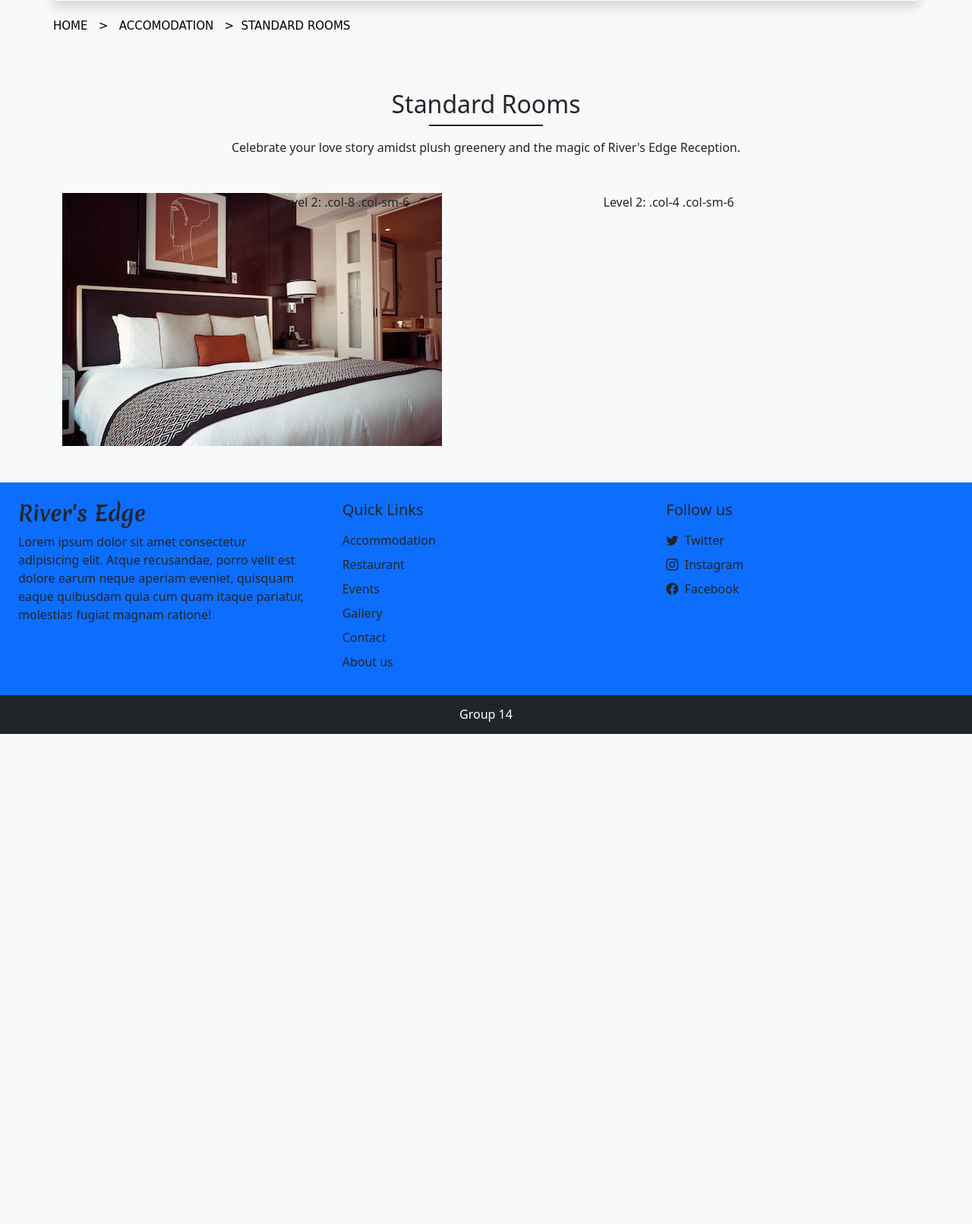
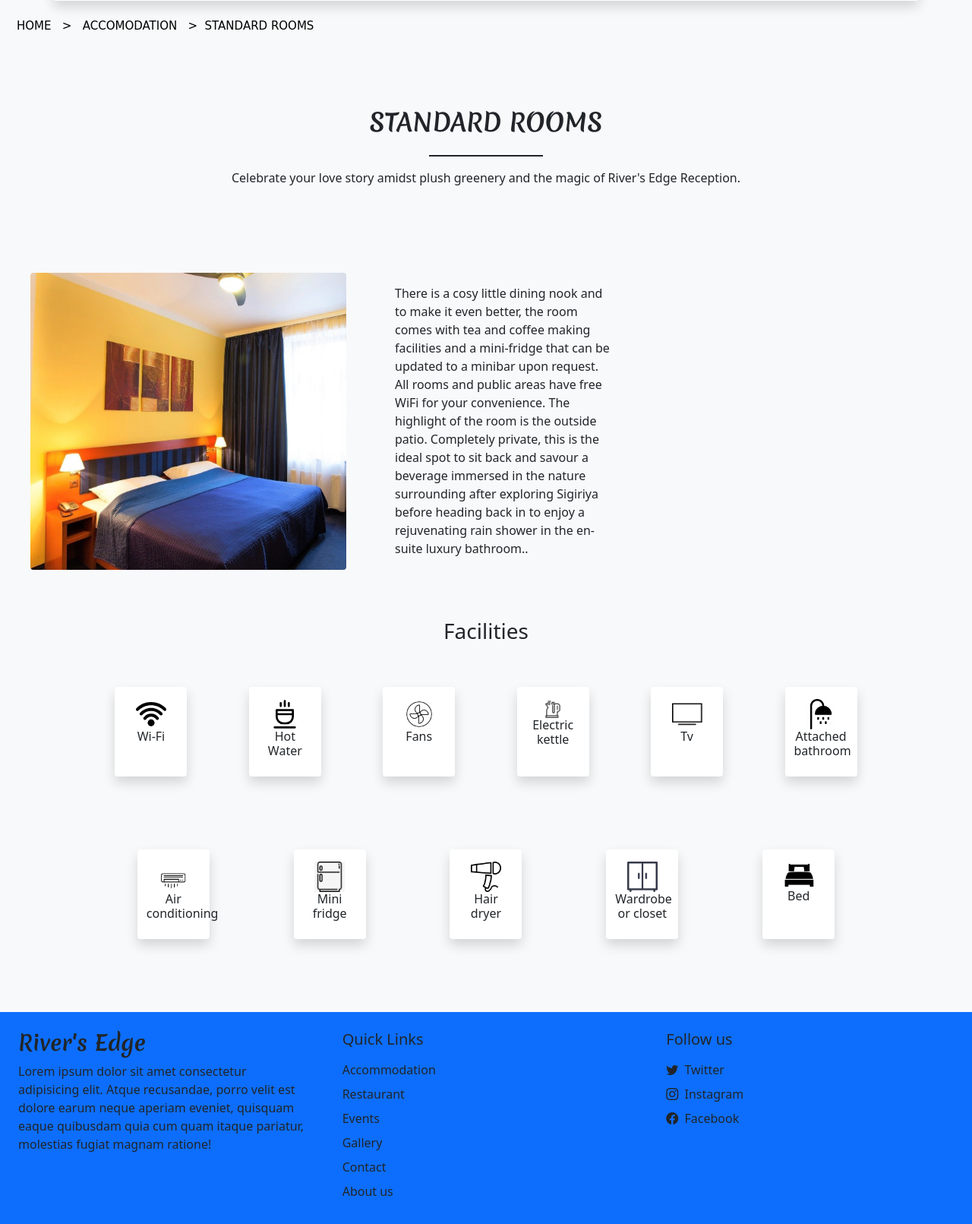
Before and after one commit to SandeepaMapa/HB, a PHP site: page /StandardRooms.php in a window 1280 px wide. Shown: the part 713-2324 px from the top of the page at 76% size. Before the commit the page ends 1679 px from the top, so only its background shows below. Run offline with PHP 8.4, Linux system fonts and the light colour scheme; some libraries are stand-ins or nearby versions.

Commit message:
facilities

```diff
--- a/StandardRooms.php
+++ b/StandardRooms.php
@@ -96,36 +96,88 @@
 </div>
 
 <br>
-<h6 class=" text1 ms-5 text-left">HOME &nbsp > &nbsp ACCOMODATION &nbsp >&nbsp  STANDARD ROOMS</h6>
+<h6 class=" text1 text-left">HOME &nbsp > &nbsp ACCOMODATION &nbsp >&nbsp  STANDARD ROOMS</h6>
 
    <!--Topics-->
    <div class="my-5 px-4">
-    <h2 class="fm-bold h-font text-center">Standard Rooms</h2>
+    <h2 class="mt-5 pt-4 mb-4 text-center fw-bold f2">STANDARD ROOMS</h2>
     <div class="h-line bg-dark"></div>
       <p class="text-center mt-3">
         Celebrate your love story amidst plush greenery and the magic of River's Edge Reception.<br>
       </p>
   </div>
 
+  <br><br>
   <!--image grid-->
-   <div class="container">
-     <div class="row">
-       <div class="col-sm-3">
-            <img src="Photos/Demo/R1.jpeg">
-        </div>
-     <div class="col-sm-9">
-       <div class="row">
-         <div class="col-8 col-sm-6">
-           Level 2: .col-8 .col-sm-6
-         </div>
-          <div class="col-4 col-sm-6">
-           Level 2: .col-4 .col-sm-6
-         </div>
-       </div>
-     </div>
+
+
+  <div class="row g-0 p-3 align-items-center">
+    <div class="col-md-4 mb-lg-0 ms-4 mb-md-0 mb-3">
+    <img src="Photos\Rooms\IMG_50222.jpg" class="img-fluid rounded" width=600px height=800px>
+    </div>
+    <div class="col-md-4 px-lg-5 px-md-3 px-0">
+      <div class="card-body">
+        <p class="card-text">There is a cosy little dining nook and to make it even better, the room comes with tea and coffee making
+             facilities and a mini-fridge that can be updated to a minibar upon request. All rooms and public areas have free WiFi for your convenience.
+          The highlight of the room is the outside patio. Completely private, this is the ideal spot to sit back and savour a beverage
+           immersed in the nature surrounding after exploring Sigiriya before heading back in to enjoy a rejuvenating rain shower in the en-suite luxury bathroom..</p>
+      </div>
+    </div>
+  </div>
+ <br><br>
+
+ <!--facilities-->
+ <h3 class="fm-bold h-font text-center">Facilities</h3>
+ <div class="container">
+   <div class="row justify-content-evenly px-lg-0 px-md-0 px-2">
+    <div class="col-lg-1 col-md-1 text-center bg-white rounded shadow py-3 my-5">
+      <img src="Photos/Facilities/wifi-logo-svgrepo-com.svg" alt="Wi-Fi" width="40">
+      <h6>Wi-Fi</h6>
+    </div>
+    <div class="col-lg-1 col-md-1 text-center bg-white rounded shadow py-3 my-5">
+      <img src="Photos/Facilities/hot-water.svg" alt="Hot water" width="40">
+      <h6>Hot Water</h6>
+    </div>
+    <div class="col-lg-1 col-md-1 text-center bg-white rounded shadow py-3 my-5">
+      <img src="Photos\Facilities\fan-cooling-service-hotel-512.webp" alt="Fans" width="40">
+      <h6>Fans</h6>
+    </div>
+    <div class="col-lg-1 col-md-1 text-center bg-white rounded shadow py-3 my-5">
+      <img src="Photos\Facilities\electric_kettle-removebg-preview.png" alt="Electric kettle" width="40">
+      <h6>Electric kettle</h6>
+    </div>
+    <div class="col-lg-1 col-md-1 text-center bg-white rounded shadow py-3 my-5">
+      <img src="Photos\Facilities\lcd-tv-icon-28.jpg" alt="Bed" width="40">
+      <h6>Tv</h6>
+    </div>
+    <div class="col-lg-1 col-md-1 text-center bg-white rounded shadow py-3 my-5">
+      <img src="Photos\Facilities\24-512.webp" alt="Attached bathroom" width="40">
+      <h6>Attached bathroom</h6>
+    </div>
    </div>
- </div>
-
+   <div class="row justify-content-evenly px-lg-0 px-md-0 px-2">
+    <div class="col-lg-1 col-md-1 text-center bg-white rounded shadow py-3 my-5">
+      <img src= "Photos\Facilities\air_conditioner-512.webp" alt="Air conditioning" width="40">
+      <h6>Air conditioning</h6>
+    </div>
+    <div class="col-lg-1 col-md-1 text-center bg-white rounded shadow py-3 my-5">
+      <img src="Photos\Facilities\png-transparent-computer-icons-refrigerator-room-refrigerator-television-angle-electronics-thumbnail.png" alt="Mini fridge" width="40">
+      <h6>Mini fridge</h6>
+    </div>
+    <div class="col-lg-1 col-md-1 text-center bg-white rounded shadow py-3 my-5">
+      <img src="Photos\Facilities\032-512.webp" alt="Hair dryer" width="40">
+      <h6>Hair dryer</h6>
+    </div>
+    <div class="col-lg-1 col-md-1 text-center bg-white rounded shadow py-3 my-5">
+      <img src="Photos\Facilities\41-512.webp" alt="closet" width="40">
+      <h6>Wardrobe or closet </h6>
+    </div>
+    <div class="col-lg-1 col-md-1 text-center bg-white rounded shadow py-3 my-5">
+      <img src="Photos\Facilities\bed.png" alt="Bed" width="40">
+      <h6>Bed</h6>
+    </div>
+   </div>
+</div>
 
 <!--Footer-->
   <?php require('inc/footer.php'); ?>
```
Also changed, not shown: Photos/Facilities/032-512.webp (added), Photos/Facilities/24-512.webp (added), Photos/Facilities/41-512.webp (added), Photos/Facilities/air_conditioner-512.webp (added), Photos/Facilities/bed.png (added), Photos/Facilities/electric_kettle-removebg-preview.png (added), Photos/Facilities/fan-cooling-service-hotel-512.webp (added), Photos/Facilities/lcd-tv-icon-28.jpg (added), Photos/Facilities/png-transparent-computer-icons-refrigerator-room-refrigerator-television-angle-electronics-thumbnail.png (added), Photos/Rooms/IMG_5022.jpg (added), Photos/Rooms/IMG_50222.jpg (added).
